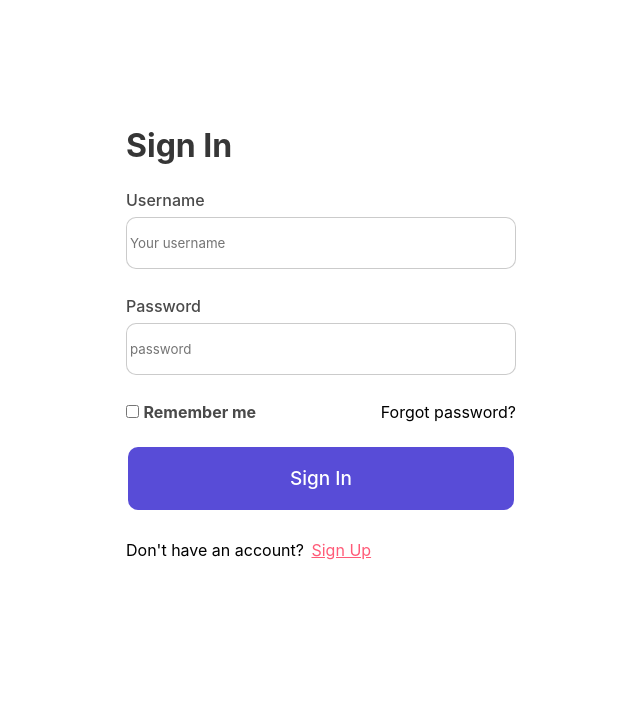
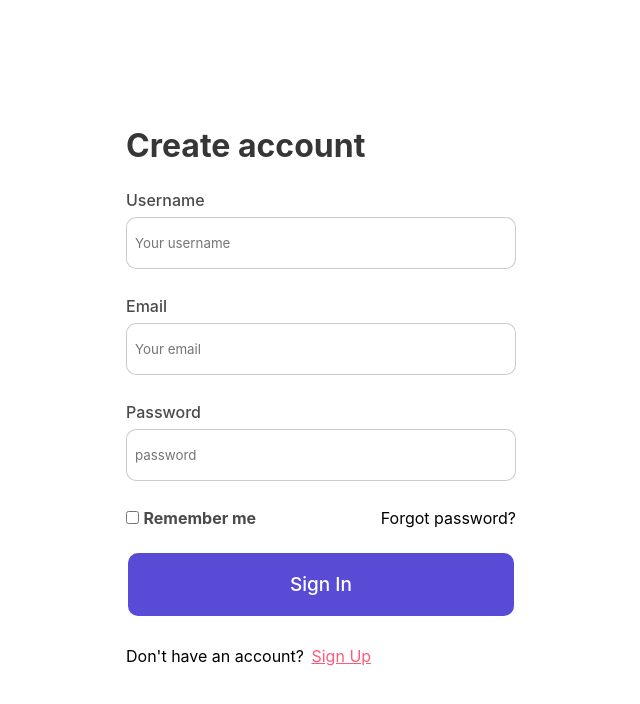
Before and after one commit to Ashish-Coder12/ChatApp, a React (Vite) app in the folder frontend/: page / in a window 1280 px wide. Shown: the top 704 px of the page, without its empty margins (319-959 px from the left). Built offline with nearby package versions, Linux system fonts and the light colour scheme.

Commit message:
add signup page

```diff
--- a/frontend/src/components/Signup.tsx
+++ b/frontend/src/components/Signup.tsx
@@ -1,9 +1,25 @@
 import React from 'react'
+import './form.css';
 
 const Signup = () => {
+  const [showPassword, setShowPassword] = React.useState(false);
   return (
-    <div>Signup</div>
-  )
+    <div className='Joining'>
+    <form className='sign-in-form'>
+    <h2 className='title'>Create account</h2>
+      <label htmlFor='username'>Username</label>
+      <input type="text" id="username" placeholder='Your username' />
+      <label htmlFor='username'>Email</label>
+      <input type="text" id="username" placeholder='Your email' />
+      <label htmlFor="password">Password</label>
+      <input type={showPassword ? "text" : "password"} name="password" id='password' placeholder='password'/>
+      {/* <button onClick={() => setShowPassword(!showPassword)}>{showPassword ? "Hide" : "Show"}</button> */}
+      <div className='remember'><span><input className='check' type="checkbox" /> <b>Remember me</b></span> <span className='forgot'><a href="/">Forgot password?</a></span></div>
+      <button type='submit'>Sign In</button>
+     <span className='no-account'>Don't have an account? <a href="/">Sign Up</a></span>
+    </form>
+  </div>
+)
 }
 
 export default Signup
--- a/frontend/src/components/form.css
+++ b/frontend/src/components/form.css
@@ -32,7 +32,7 @@ body{
 
 .sign-in-form input{
     margin-bottom: 25px;
-    padding: 17px 3px;
+    padding: 17px 8px;
     border-radius: 10px;
     border:  1px solid#80808069;;
 }
--- a/frontend/src/pages/Login.tsx
+++ b/frontend/src/pages/Login.tsx
@@ -1,12 +1,12 @@
 import React from 'react'
-import Signin from '../components/Signin'
-// import Signup from '../components/Signup'
+// import Signin from '../components/Signin'
+import Signup from '../components/Signup'
 
 function login() {
   return (
     <div>
-      <Signin />
-      {/* <Signup /> */}
+      {/* <Signin /> */}
+      <Signup />
     </div>
   )
 }
```
